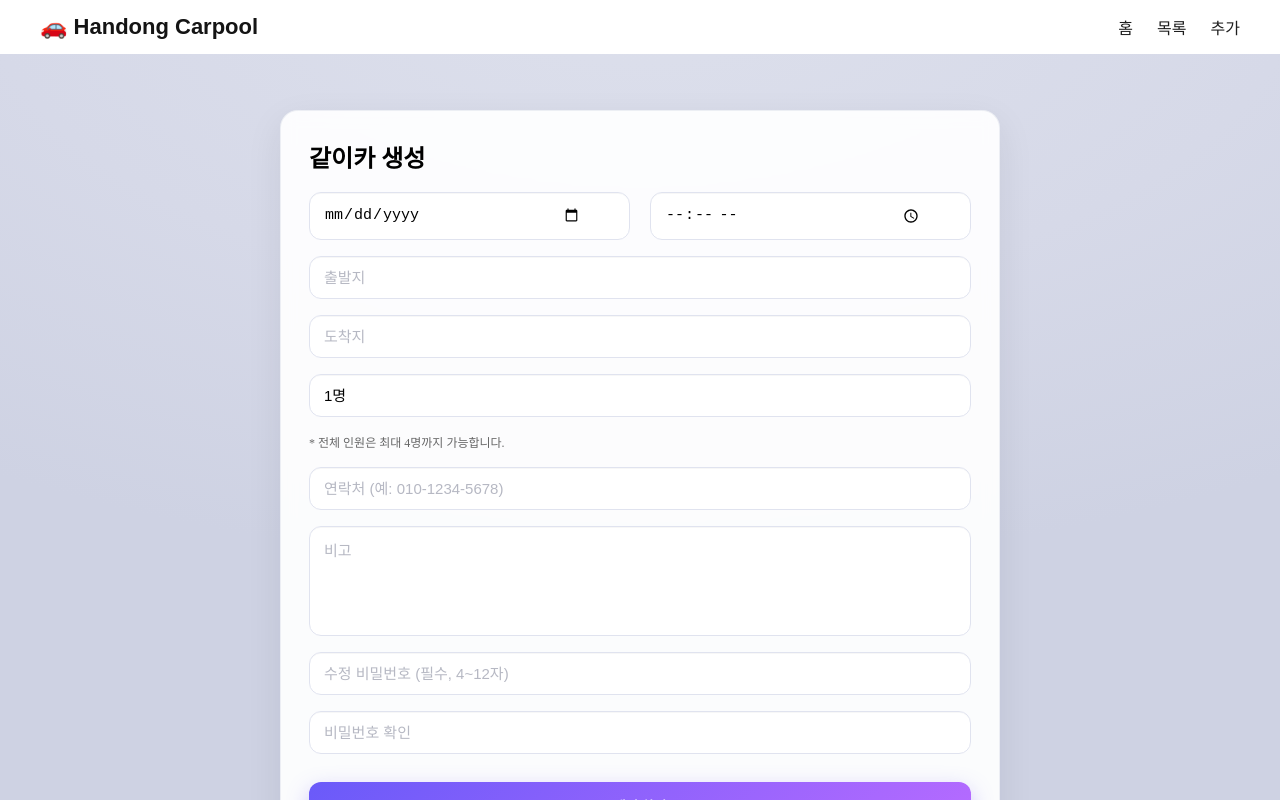
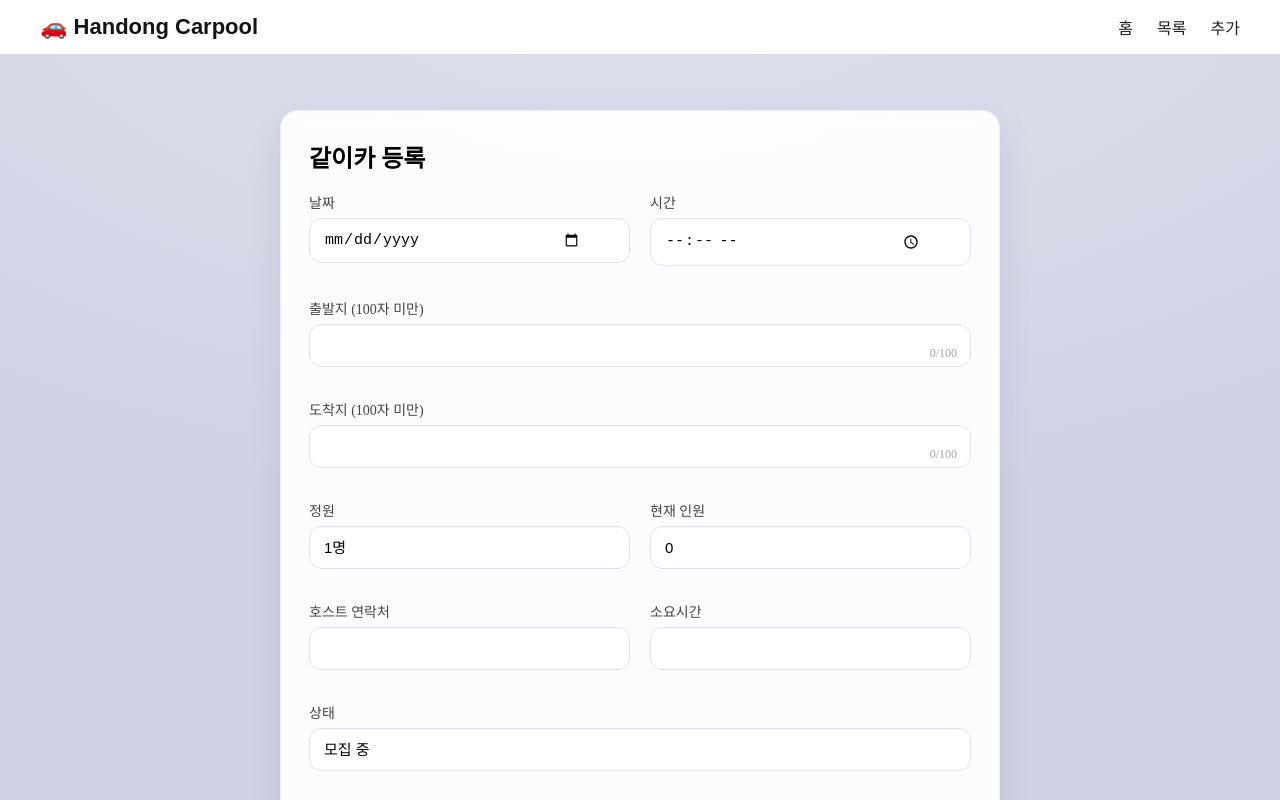
Before and after one commit to zzuniy/HandongCar_my, a React (Create React App) app: page /create in a window 1280 px wide. Shown: the top 800 px of the page. Built offline with nearby package versions, Linux system fonts and the light colour scheme; no server answers.

Commit message:
create page also labeled

```diff
--- a/src/pages/create.jsx
+++ b/src/pages/create.jsx
@@ -1,86 +1,168 @@
-import { useState } from "react";
+// src/pages/create.jsx
+import { useMemo, useState } from "react";
+import { useNavigate } from "react-router-dom";
 import { createPost } from "../api";
-import { useNavigate } from "react-router-dom";
 import styles from "../assets/styles/create&update.module.css";
 
-const INIT = {
-  date:"", time:"",
-  start_point:"", destination:"",
-  total_people:1, host_phone:"",
-  note:"", current_people:0,
-  status:"모집 중", total_time:"",
-  created_at:new Date().toISOString(), joined:false,
+export default function CreatePage(){
+  const navigate = useNavigate();
+  const [submitting,setSubmitting] = useState(false);
+  const [form,setForm] = useState({
+    date:"", time:"", start_point:"", destination:"",
+    total_people:1, current_people:0,
+    host_phone:"", total_time:"", status:"모집 중",
+    note:"", password:""
+  });
+  const [errors,setErrors] = useState({start_point:"",destination:"",note:"",password:""});
+
+  const numericKeys = useMemo(()=>["total_people","current_people"],[]);
+
+  const toInt = (v,fb=0)=>Number.isFinite(+v)?+v:fb;
+
+  const validate = (f)=>{
+    const e={start_point:"",destination:"",note:"",password:""};
+    const under100 = (s)=> (s?.length??0) < 100;  // 100자 '미만'
+    if(!under100(f.start_point)) e.start_point="출발지는 100자 미만이어야 합니다.";
+    if(!under100(f.destination)) e.destination="도착지는 100자 미만이어야 합니다.";
+    if(!under100(f.note)) e.note="비고는 100자 미만이어야 합니다.";
+    if(!f.password) e.password="비밀번호는 필수입니다.";
+    setErrors(e);
+    return !e.start_point && !e.destination && !e.note && !e.password;
   };
 
-export default function CreatePage(){
-  const [form, setForm] = useState(INIT);
-  const [pw, setPw] = useState("");
-  const [pw2, setPw2] = useState("");
-  const nav = useNavigate();
-
-  const onChange = (e)=>{
-    const {name, value} = e.target;
-    setForm(f => ({...f, [name]: name.includes("people") ? Number(value) : value}));
+  const onChange=(e)=>{
+    const {name,value}=e.target;
+    setForm((prev)=>{
+      const draft={...prev,[name]: numericKeys.includes(name)? (value===""?"":toInt(value,0)) : value};
+      if(["start_point","destination","note","password"].includes(name)) validate(draft);
+      return draft;
+    });
   };
 
-  const onSubmit = async (e)=>{
+  const onSubmit=async(e)=>{
     e.preventDefault();
+    if(!validate(form)) { alert("입력값을 확인하세요."); return; }
 
-    const req = ["date","time","start_point","destination","total_people","host_phone"];
-    const miss = req.filter(k => !String(form[k]).trim());
-    if (miss.length) return alert("필수 항목을 모두 입력하세요.");
+    const total = toInt(form.total_people,1);
+    const curr  = toInt(form.current_people,0);
+    if(curr>total){ alert("현재 인원이 정원을 초과했습니다."); return; }
 
-    const phoneOk = /^01[016789]-?\d{3,4}-?\d{4}$/.test(form.host_phone);
-    if (!phoneOk) return alert("연락처 형식을 확인하세요. 예) 010-1234-5678");
-
-    if (!pw.trim()) return alert("비밀번호를 입력하세요.");
-    if (pw.length < 4 || pw.length > 12) return alert("비밀번호는 4~12자입니다.");
-    if (pw !== pw2) return alert("비밀번호가 일치하지 않습니다.");
+    const next={
+      ...form,
+      total_people: total,
+      current_people: curr,
+      status: curr>=total? "마감": (form.status || "모집 중"),
+    };
 
     try{
-      const res = await createPost({...form, password: pw});
-      const newId = res?.data?.id;
-      alert("게시글이 생성되었습니다!");
-      if (newId) nav(`/update/${newId}`);
+      setSubmitting(true);
+      const {data} = await createPost(next);
+      alert("등록 완료!");
+      navigate(`/detail/${data?.id ?? ""}`, { replace:true });
     }catch(err){
-      console.error("[POST ERROR]", err?.config?.baseURL + err?.config?.url, err?.response?.status, err?.response?.data);
-      alert("생성에 실패했습니다. 콘솔을 확인하세요.");
+      console.error("[POST ERROR]",err?.response?.status,err?.message,err?.response?.data);
+      alert("등록에 실패했습니다.");
+    }finally{
+      setSubmitting(false);
     }
   };
 
   return (
-    <div className={styles.page}>
-      <div className={styles.container}>
+    <PageShell>
       <div className={styles.card}>
-          <h1>같이카 생성</h1>
+        <h1>같이카 등록</h1>
 
-          <form className={styles.form} onSubmit={onSubmit}>
+        <form className={styles.form} onSubmit={onSubmit} noValidate>
+          {/* 날짜/시간 */}
           <div className={styles.row2}>
-              <input className={styles.input} type="date" name="date" value={form.date} onChange={onChange}/>
-              <input className={styles.input} type="time" name="time" value={form.time} onChange={onChange}/>
+            <div className={styles.field}>
+              <label htmlFor="date" className={styles.label}>날짜</label>
+              <input id="date" className={styles.input} type="date" name="date" value={form.date} onChange={onChange} disabled={submitting}/>
+            </div>
+            <div className={styles.field}>
+              <label htmlFor="time" className={styles.label}>시간</label>
+              <input id="time" className={styles.input} type="time" name="time" value={form.time} onChange={onChange} disabled={submitting}/>
+            </div>
           </div>
 
-            <input className={styles.input} name="start_point" placeholder="출발지" value={form.start_point} onChange={onChange}/>
-            <input className={styles.input} name="destination" placeholder="도착지" value={form.destination} onChange={onChange}/>
+          {/* 출발지 */}
+          <div className={styles.field}>
+            <label htmlFor="start_point" className={styles.label}>출발지 (100자 미만)</label>
+            <input id="start_point" className={styles.input} name="start_point" value={form.start_point} onChange={onChange} maxLength={100} disabled={submitting}/>
+            <span className={styles.counter}>{form.start_point.length}/100</span>
+            {errors.start_point && <p className={styles.error}>{errors.start_point}</p>}
+          </div>
 
-            <select className={styles.select} name="total_people" value={form.total_people} onChange={onChange}>
+          {/* 도착지 */}
+          <div className={styles.field}>
+            <label htmlFor="destination" className={styles.label}>도착지 (100자 미만)</label>
+            <input id="destination" className={styles.input} name="destination" value={form.destination} onChange={onChange} maxLength={100} disabled={submitting}/>
+            <span className={styles.counter}>{form.destination.length}/100</span>
+            {errors.destination && <p className={styles.error}>{errors.destination}</p>}
+          </div>
+
+          {/* 정원/현재 */}
+          <div className={styles.row2}>
+            <div className={styles.field}>
+              <label htmlFor="total_people" className={styles.label}>정원</label>
+              <select id="total_people" className={styles.select} name="total_people" value={form.total_people} onChange={onChange} disabled={submitting}>
                 <option value={1}>1명</option><option value={2}>2명</option>
                 <option value={3}>3명</option><option value={4}>4명</option>
               </select>
-            <div className={styles.hint}>* 전체 인원은 최대 4명까지 가능합니다.</div>
+            </div>
+            <div className={styles.field}>
+              <label htmlFor="current_people" className={styles.label}>현재 인원</label>
+              <input id="current_people" className={styles.input} type="number" min="0" name="current_people" value={form.current_people} onChange={onChange} disabled={submitting}/>
+            </div>
+          </div>
 
-            <input className={styles.input} name="host_phone" placeholder="연락처 (예: 010-1234-5678)" value={form.host_phone} onChange={onChange}/>
-            <textarea className={styles.textarea} name="note" placeholder="비고" value={form.note} onChange={onChange}/>
+          {/* 연락처/소요시간 */}
+          <div className={styles.row2}>
+            <div className={styles.field}>
+              <label htmlFor="host_phone" className={styles.label}>호스트 연락처</label>
+              <input id="host_phone" className={styles.input} name="host_phone" value={form.host_phone} onChange={onChange} disabled={submitting}/>
+            </div>
+            <div className={styles.field}>
+              <label htmlFor="total_time" className={styles.label}>소요시간</label>
+              <input id="total_time" className={styles.input} name="total_time" value={form.total_time} onChange={onChange} disabled={submitting}/>
+            </div>
+          </div>
 
-            <input className={styles.input} type="password" placeholder="수정 비밀번호 (필수, 4~12자)" value={pw} onChange={e=>setPw(e.target.value)}/>
-            <input className={styles.input} type="password" placeholder="비밀번호 확인" value={pw2} onChange={e=>setPw2(e.target.value)}/>
+          {/* 상태 */}
+          <div className={styles.field}>
+            <label htmlFor="status" className={styles.label}>상태</label>
+            <select id="status" className={styles.select} name="status" value={form.status} onChange={onChange} disabled={submitting}>
+              <option value="모집 중">모집 중</option>
+              <option value="마감">마감</option>
+            </select>
+          </div>
+
+          {/* 비고 */}
+          <div className={styles.field}>
+            <label htmlFor="note" className={styles.label}>비고 (100자 미만)</label>
+            <textarea id="note" className={styles.textarea} name="note" rows={4} value={form.note} onChange={onChange} maxLength={100} disabled={submitting}/>
+            <span className={styles.counter}>{form.note.length}/100</span>
+            {errors.note && <p className={styles.error}>{errors.note}</p>}
+          </div>
+
+          {/* 비밀번호 */}
+          <div className={styles.field}>
+            <label htmlFor="password" className={styles.label}>비밀번호 (필수)</label>
+            <input id="password" className={styles.input} type="password" name="password" value={form.password} onChange={onChange} disabled={submitting}/>
+            {errors.password && <p className={styles.error}>{errors.password}</p>}
+          </div>
 
           <div className={styles.actions}>
-              <button className={`${styles.button} ${styles.btnGradient}`} type="submit">생성 하기</button>
+            <button className={`${styles.button} ${styles.btnGradient}`} type="submit" disabled={submitting}>
+              {submitting ? "등록 중…" : "등록 하기"}
+            </button>
           </div>
         </form>
       </div>
-      </div>
-    </div>
+    </PageShell>
   );
 }
+
+function PageShell({children}){
+  return <div className={styles.page}><div className={styles.container}>{children}</div></div>;
+}
```
Lines whose indentation alone changed are shown as unchanged.
